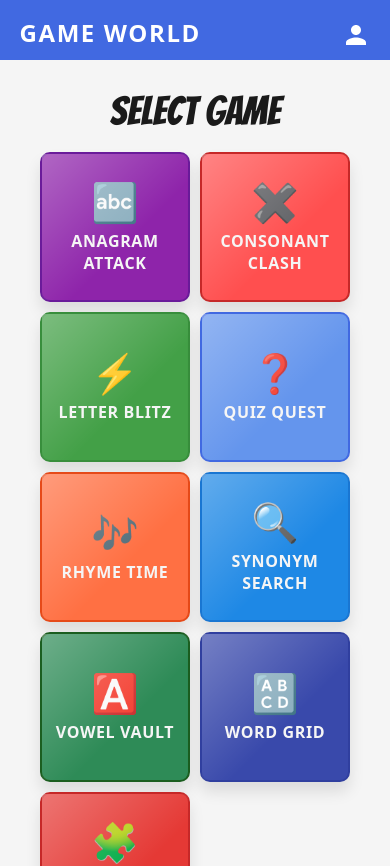
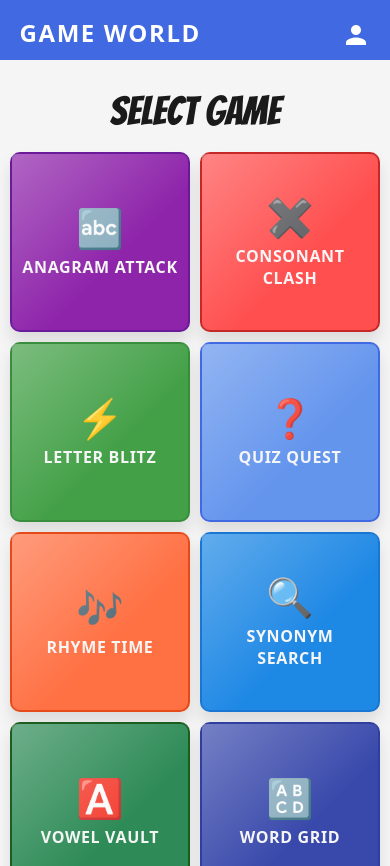
Before and after one commit to joseph-johnson27001/game-world, a Vue app: page / in a window 390 px wide. Shown: the top 866 px of the page. Built offline with nearby package versions, Linux system fonts and the light colour scheme; a web font is replaced by a local one.

Commit message:
Updated responsiveness

```diff
--- a/src/components/GameCard.vue
+++ b/src/components/GameCard.vue
@@ -97,15 +97,22 @@ export default {
 
   @media (max-width: 400px) {
     .game-card {
-      height: 150px;
-      width: 150px;
+      height: 180px;
+      width: 180px;
+    }
+  }
+
+  @media (max-width: 380px) {
+    .game-card {
+      height: 160px;
+      width: 160px;
     }
   }
 
   @media (max-width: 320px) {
     .game-card {
-      height: 225px;
-      width: 225px;
+      height: 220px;
+      width: 220px;
     }
   }
 
```
